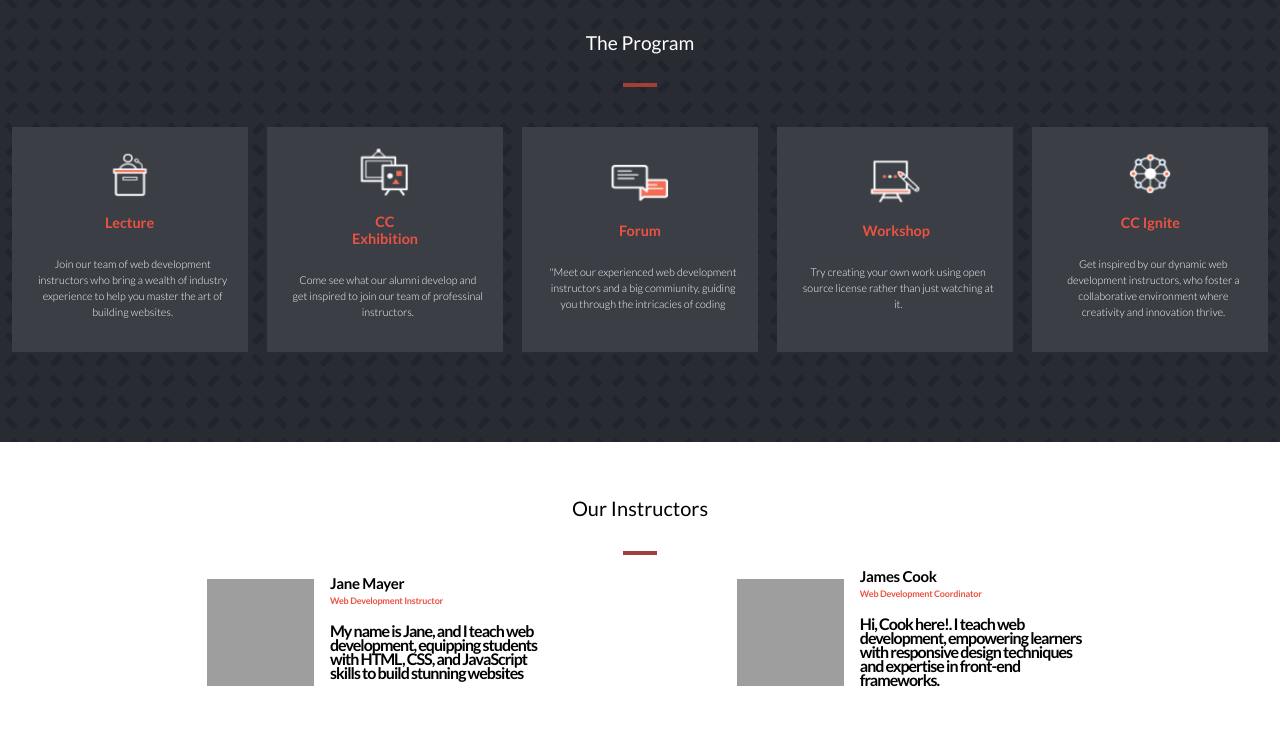
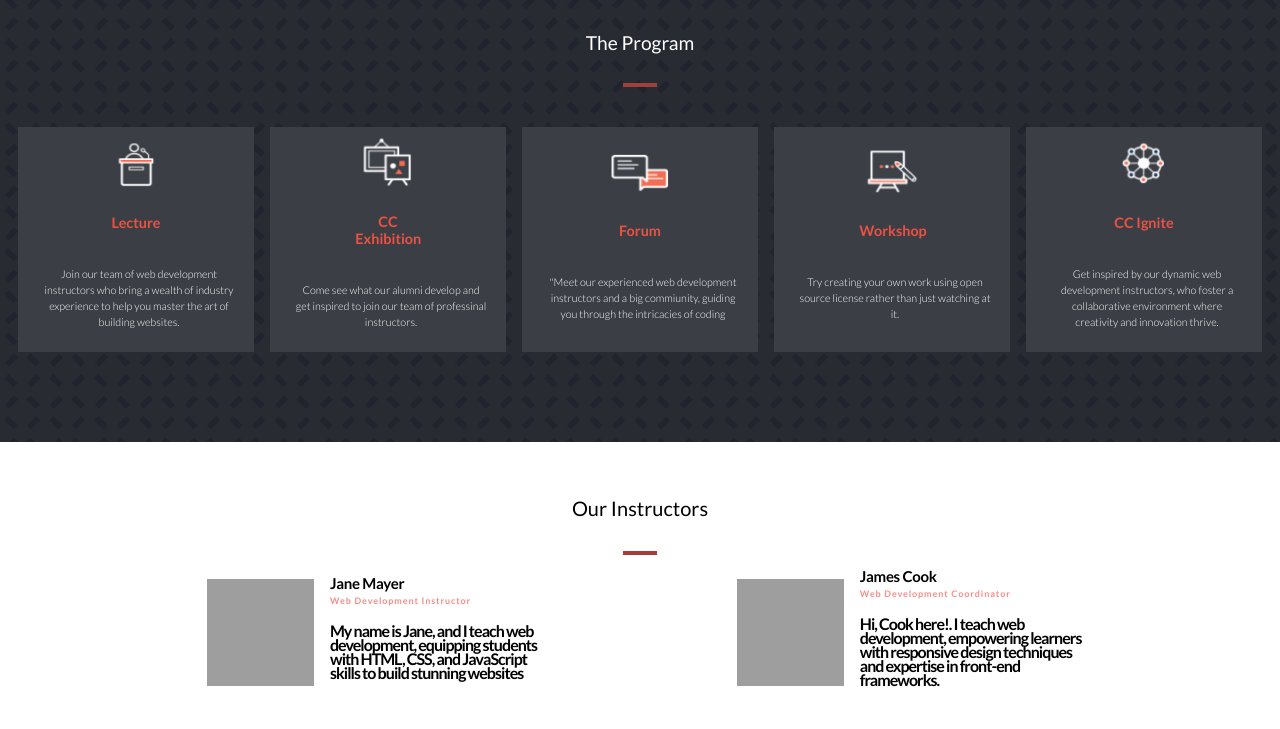
Before and after one commit to As1imwe-Mark/Web-Camp-Capstone-project, a website: page index.html in a window 1280 px wide. Shown: the part 980-1709 px from the top of the page. Drawn offline with Linux system fonts and the light colour scheme; grey boxes are pictures that could not be loaded.

Commit message:
Updated the website styles

```diff
--- a/CSS/styles.css
+++ b/CSS/styles.css
@@ -220,8 +220,9 @@ span {
   justify-content: center;
   color: white;
   background: #3b3e45;
-  padding: 0.2rem;
-  margin: 0.6rem;
+  padding: 0.3rem;
+  margin: 0.5rem;
+  gap: 10px;
 }
 
 .lecture_icon {
@@ -428,8 +429,8 @@ span {
   font-size: 0.5625rem;
   line-height: 1.5;
   align-items: center;
-  letter-spacing: -0.02em;
-  color: var(--secondary);
+  letter-spacing: 0.1em;
+  color:#F78C89;
   width: 14.125rem;
   margin: 0;
 }
@@ -521,7 +522,7 @@ small {
 }
 
 .about_logo {
-  width: 90%;
+  width: 20rem;
   height: 195.28px;
 }
 
@@ -877,8 +878,6 @@ a:active {
 
   .about_us_text {
     max-width: 64%;
-
-    /* padding: 35px 65px 35px 65px; */
     gap: 10px;
     background: rgba(255, 255, 255, 1);
     margin: 0 auto;
@@ -906,7 +905,7 @@ a:active {
 
   .about_logo {
     margin-top: 20px;
-    width: 542px;
+    width: 20rem;
     height: 195.28px;
   }
 
```
